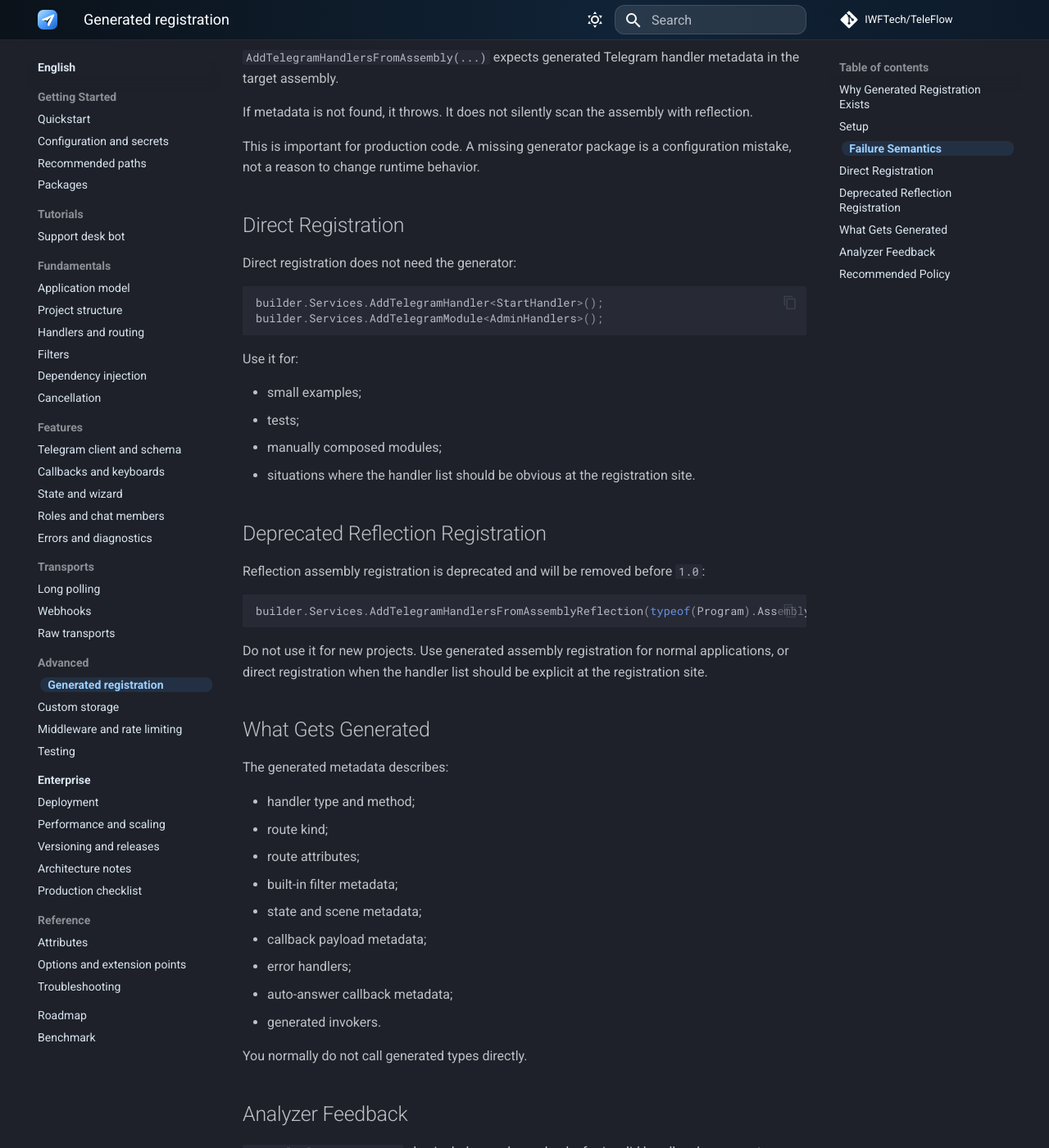
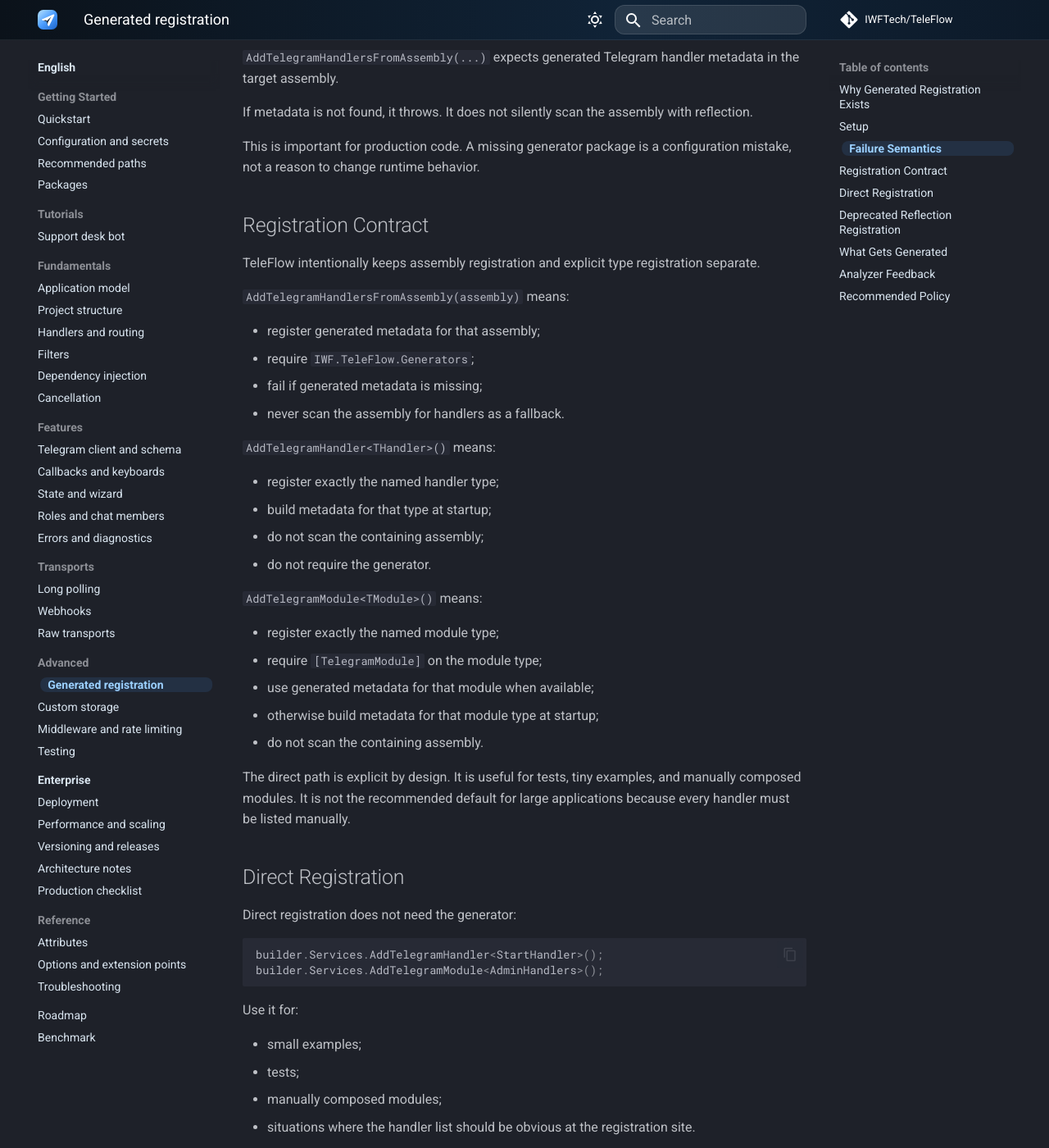
Before and after one commit to IWFTech/TeleFlow, an MkDocs documentation site: the page built from docs/en/advanced/generated-registration.md, in a window 1280 px wide and 1400 px high, scrolled down 1325 px. Shown: the whole window at 82% size. Built offline with MkDocs 1.6.1 and Material for MkDocs 9.7.7, drawn with Linux system fonts in a browser that asks for light colours; comment, search, counter and statistics services are not loaded.

Commit message:
docs(registration): define explicit handler registration contract (#99)
## Summary
- document the registration contract for generated assembly
registration, explicit direct registration, and deprecated reflection
assembly registration
- add API summaries that make the registration behavior visible from IDE
tooling
- add regression/spec tests proving direct handler/module registration
does not scan the containing assembly

## Behavior
No runtime dispatch behavior changes are intended.

The PR clarifies the existing policy:
- `AddTelegramHandlersFromAssembly(...)` requires generated metadata and
never falls back to assembly scanning.
- `AddTelegramHandler<THandler>()` registers exactly the named handler
type.
- `AddTelegramModule<TModule>()` uses generated metadata when available
and otherwise builds metadata for the named module type only.
- `AddTelegramHandlersFromAssemblyReflection(...)` remains a deprecated
migration path.

## Validation
- `dotnet test
tests\TeleFlow.ArchitectureTests\TeleFlow.ArchitectureTests.csproj
--filter
"FullyQualifiedName~AddTelegramHandler_RegistersOnlyExplicitHandlerType|FullyQualifiedName~AddTelegramModule_FallsBackToDirectRegistrationWithoutScanningAssembly|FullyQualifiedName~AddTelegramModule_UsesGeneratedRegistrarForSingleModuleOnly|FullyQualifiedName~AddTelegramHandlersFromAssembly_RequiresGeneratedHandlerMetadata"`
- `dotnet test TeleFlow.sln`
- `git diff --check`

Closes #91

```diff
--- a/docs/en/advanced/generated-registration.md
+++ b/docs/en/advanced/generated-registration.md
@@ -56,6 +56,36 @@ public sealed class StartHandler
 If metadata is not found, it throws. It does not silently scan the assembly with reflection.
 
 This is important for production code. A missing generator package is a configuration mistake, not a reason to change runtime behavior.
+
+## Registration Contract
+
+TeleFlow intentionally keeps assembly registration and explicit type registration separate.
+
+`AddTelegramHandlersFromAssembly(assembly)` means:
+
+- register generated metadata for that assembly;
+- require `IWF.TeleFlow.Generators`;
+- fail if generated metadata is missing;
+- never scan the assembly for handlers as a fallback.
+
+`AddTelegramHandler<THandler>()` means:
+
+- register exactly the named handler type;
+- build metadata for that type at startup;
+- do not scan the containing assembly;
+- do not require the generator.
+
+`AddTelegramModule<TModule>()` means:
+
+- register exactly the named module type;
+- require `[TelegramModule]` on the module type;
+- use generated metadata for that module when available;
+- otherwise build metadata for that module type at startup;
+- do not scan the containing assembly.
+
+The direct path is explicit by design. It is useful for tests, tiny examples,
+and manually composed modules. It is not the recommended default for large
+applications because every handler must be listed manually.
 
 ## Direct Registration
 
```
Also changed, not shown: CHANGELOG.md (+1 -0 lines), docs/en/fundamentals/handlers-and-routing.md (+2 -1 lines), docs/en/getting-started/packages.md (+5 -0 lines), docs/ru/advanced/generated-registration.md (+30 -0 lines), docs/ru/fundamentals/handlers-and-routing.md (+3 -1 lines), docs/ru/getting-started/packages.md (+5 -0 lines), 3 other files.
